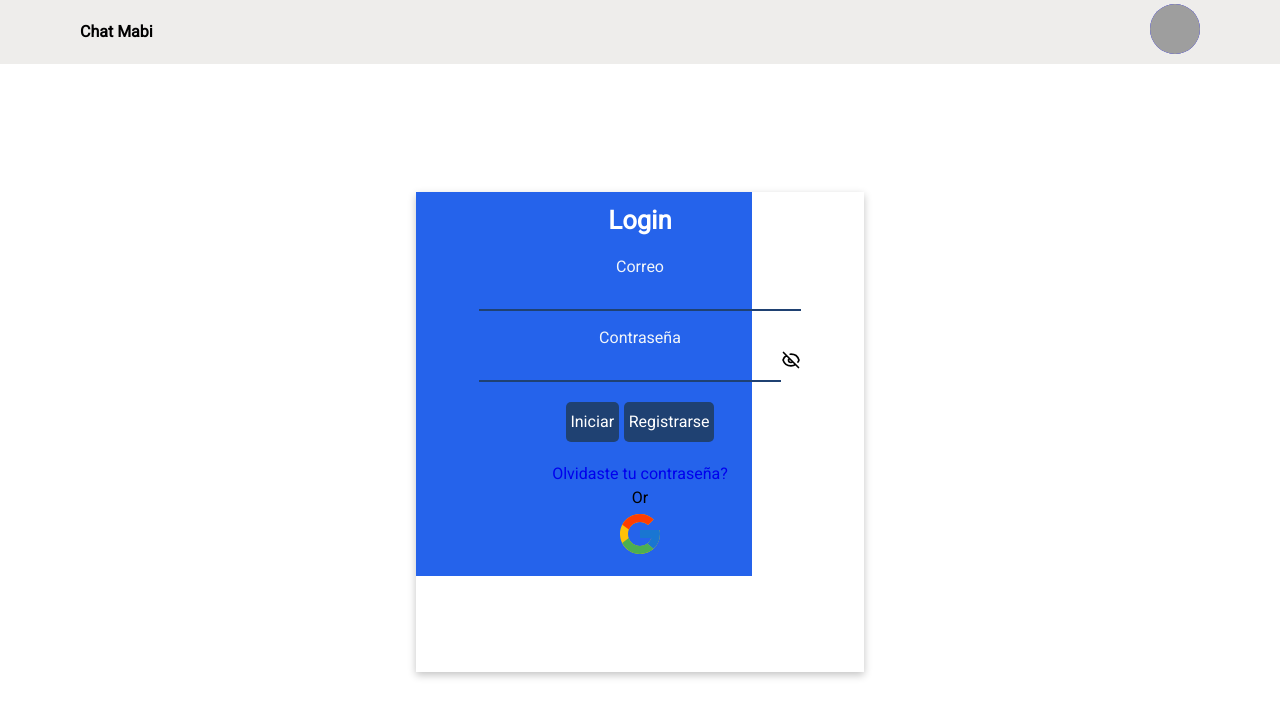
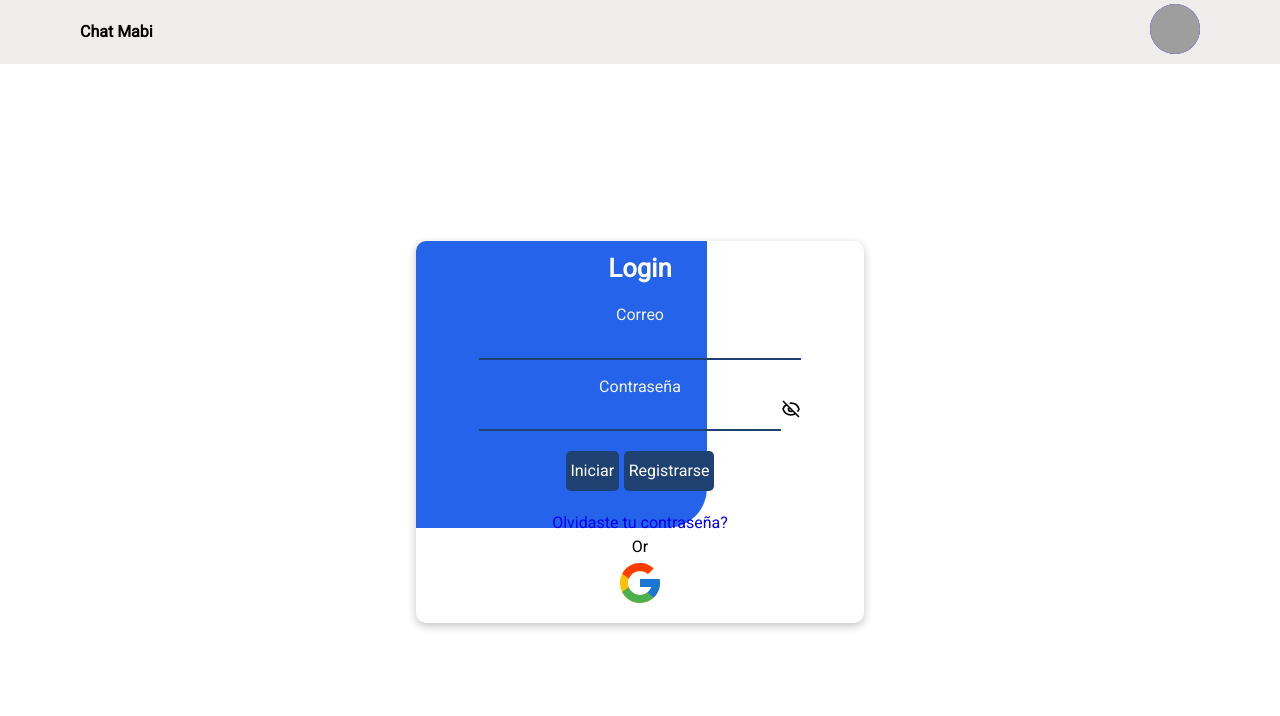
Before and after one commit to LuisArielRetanaHernadez/caht_client, a React (Vite) app: page /login in a window 1280 px wide. Shown: the top 716 px of the page. Built offline with nearby package versions, Linux system fonts and the light colour scheme; no server answers; grey boxes are pictures that could not be loaded.

Commit message:
cambiando los tamaños y el posicionamiento de las clase 'form'  y 'form--block'

```diff
--- a/src/Pages/Login/Login.pages.jsx
+++ b/src/Pages/Login/Login.pages.jsx
@@ -63,7 +63,7 @@ const Login = () => {
     <>
       <section className="container container--center wrapped--menu">
 
-        <form className="form form--block form--shadow rounded-10p" onSubmit={handleSubmit}>
+        <form className="form form--block form--shadow rounded-10" onSubmit={handleSubmit}>
         <div className="text-center wrapped wrapped--space-flex wrapped--colum-flex" style={{position: "relative"}}>
           <h2 className="form__title">Login</h2>
 
--- a/src/Pages/Login/login.styles.css
+++ b/src/Pages/Login/login.styles.css
@@ -1,27 +1,27 @@
+/* ...... formulario container del login ..... */
 .form {
   width: 35vw;
-  height: 60vh;
+  max-width: 500px;
+  height: auto;
   padding: .6rem;
   overflow: hidden;
   background-color: var(--bg-white);
   position: relative;
 }
+
 .form--shadow {
   box-shadow: rgba(0, 0, 0, 0.24) 0px 3px 8px;
 }
 
-.form--block {
-  position: relative;
-}
 .form--block::before {
   content: ' ';
   width: inherit;
-  height: inherit;
-  border-radius: inherit;
+  height: 100%;
+  border-radius: 40px;
   background-color: var(--bg-blue-bright);
   position: absolute;
-  bottom: 20%;
-  right: 25%;
+  bottom: 25%;
+  right: 35%;
 }
 
 .form__title {
```
